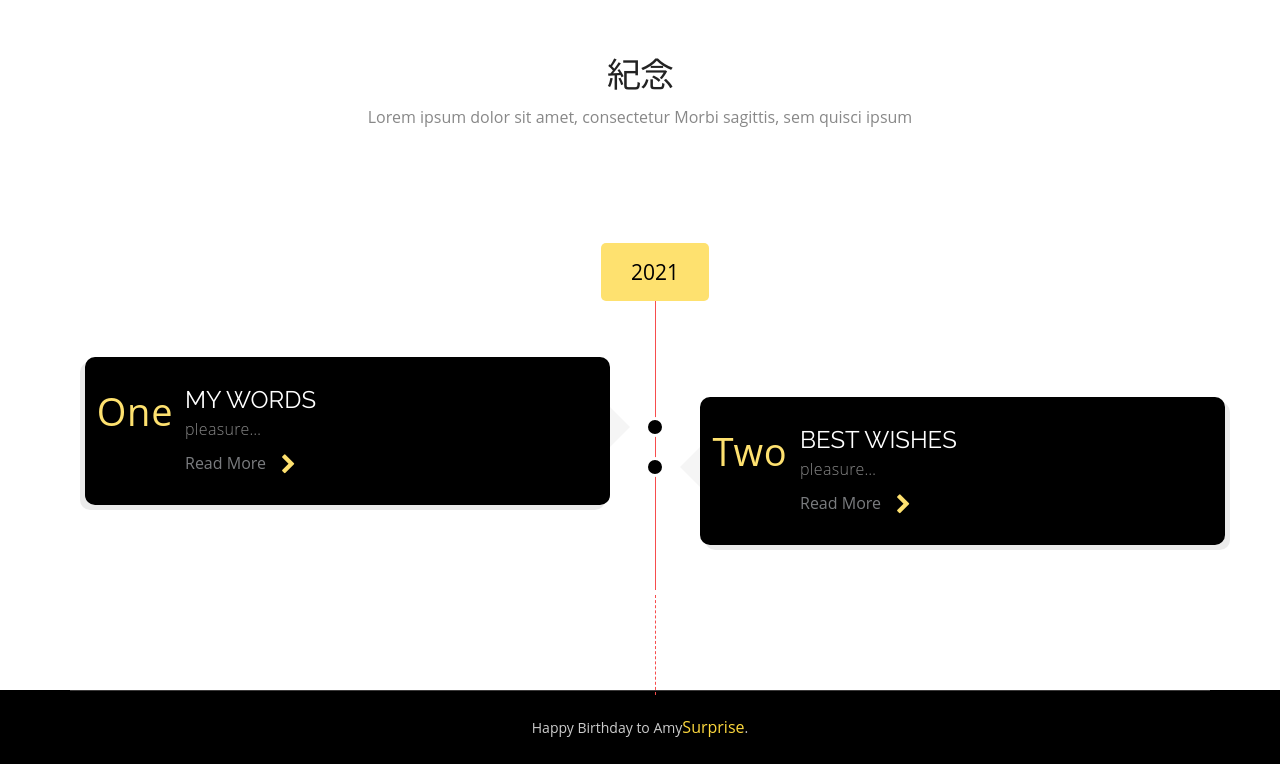
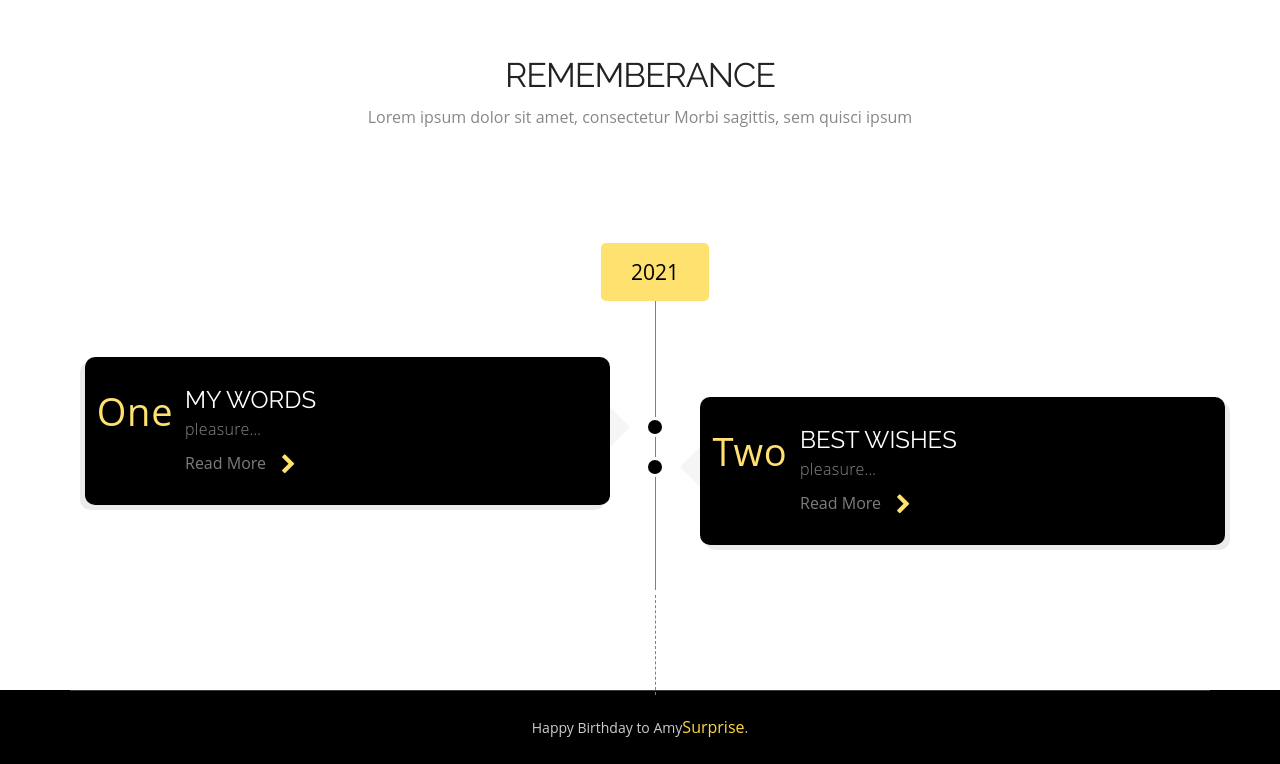
Before and after one commit to Kellypx/AmyBirthday20, a plain HTML site: page index.html in a window 1280 px wide. Shown: the part 3239-4003 px from the top of the page. Drawn offline with Linux system fonts and the light colour scheme.

Commit message:
Update index.html

```diff
--- a/index.html
+++ b/index.html
@@ -421,7 +421,7 @@
 <div class="container">
     <section id="news" class="white-bg padding-top-bottom">
 	 <div class="section-title">
-      <h2>紀念</h2>
+      <h2>Rememberance</h2>
 	<h6>Lorem ipsum dolor sit amet, consectetur Morbi sagittis, sem quisci ipsum</h6>
 
     </div>
```
